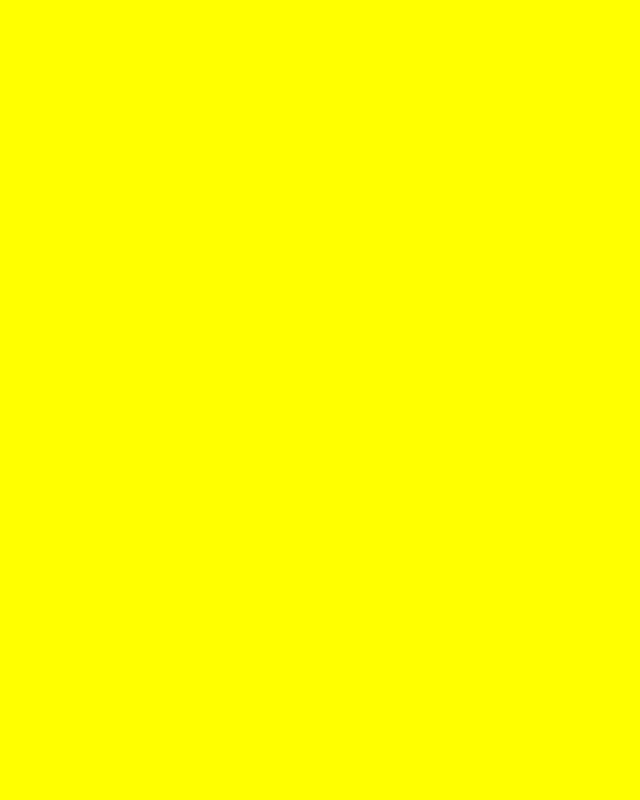
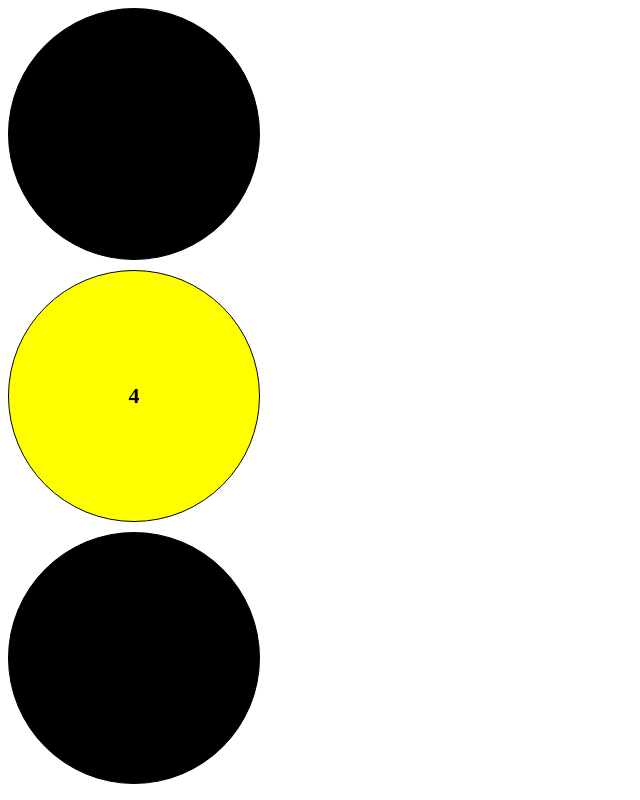
Before and after one commit to Altynbekow/lesson-2js, a plain HTML site: page index.html in a window 1280 px wide. Shown: the whole page, without its empty margins (0-640 px from the left). Drawn offline with Linux system fonts and the light colour scheme.

Commit message:
first commit

```diff
--- a/app.js
+++ b/app.js
@@ -5,14 +5,14 @@
 //     console.log(3);
 // }
 // console.log(2);
-
-console.log("hi");
-
-setTimeout(function timeout(){
-    console.log("click the button");
-}, 5000)
-
-console.log("welcome to loupe")
+//
+// console.log("hi");
+//
+// setTimeout(function timeout(){
+//     console.log("click the button");
+// }, 5000)
+//
+// console.log("welcome to loupe")
 
 
 
@@ -35,15 +35,48 @@ console.log("welcome to loupe")
 
 // setTimeout(param11, param22)
 // param1 = function() {}
-// param2 = timer
-const body = document.body
-body.style.backgroundColor = "red"
-setTimeout(() => {
-    console.log("green")
-    body.style.backgroundColor = "yellow"
-    },
-3000)
+// // param2 = timer
+// const body = document.body
+// body.style.backgroundColor = "red"
 
-setTimeout( () =>{
-    body.style.backgroundColor = "green"
-}, 6000)
+
+const redDiv = document.querySelector(".red")
+const yellowDiv = document.querySelector(".yellow")
+const greenDiv = document.querySelector(".green")
+
+redDiv.style.backgroundColor = "red"
+// yellowDiv.style.backgroundColor = "yellow"
+// greenDiv.style.backgroundColor = "green"
+// setTimeout(() => {
+//     redDiv.style.backgroundColor = "red"
+// },3000)
+// setTimeout(() => {
+//     redDiv.style.backgroundColor = "black"
+//     yellowDiv.style.backgroundColor = "yellow"
+// },3000)
+//
+// setTimeout( () =>{
+//     yellowDiv.style.backgroundColor = "black"
+//     greenDiv.style.backgroundColor = "green"
+// },6000)
+
+let seconds = 0;
+setInterval(
+    () => {
+        redDiv.innerHTML = `<h4>${seconds}</h4>`
+        yellowDiv.innerHTML = `<h4>${seconds}</h4>`
+        greenDiv.innerHTML = `<h4>${seconds}</h4>`
+        ++seconds
+        if (seconds === 3){
+            redDiv.style.background = "black"
+            yellowDiv.style.background = "yellow"
+        } else if(seconds === 6){
+        yellowDiv.style.background = "black"
+        greenDiv.style.background = "green"
+        }else if(seconds === 9){
+            seconds = 0;
+            greenDiv.style.background = "black"
+            redDiv.style.background = "red"
+        }
+    }, 1000
+)
--- a/index.html
+++ b/index.html
@@ -4,9 +4,28 @@
     <meta charset="UTF-8">
     <title>Title</title>
     <link rel="stylesheet" href="style.css">
+
+    <style>
+        .circle{
+            width: 250px;
+            height: 250px;
+            border-radius: 50%;
+            border: 1px solid black;
+            background-color: black;
+            margin-bottom: 10px;
+            display: flex;
+            align-items: center;
+            justify-content: center;
+            font-size: 22px;
+        }
+    </style>
 </head>
 <body>
 <!--EVENT LOOP-->
+<div class="circle red"></div>
+<div class="circle yellow"></div>
+<div class="circle green"></div>
+
 <script src="app.js"></script>
 </body>
 </html>
```
